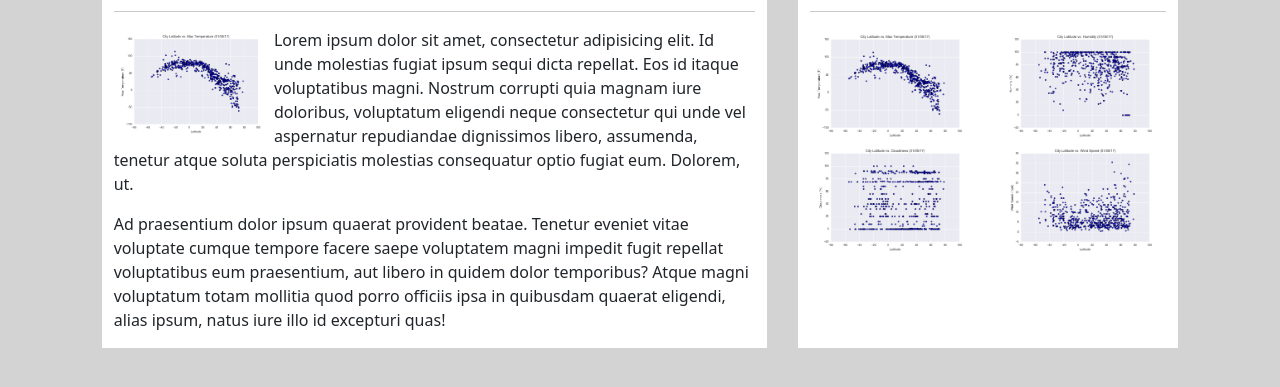
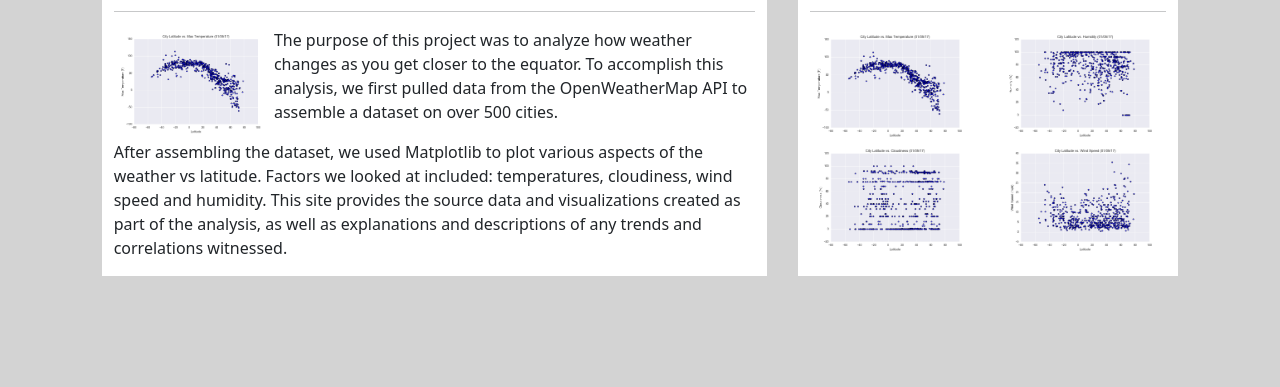
Before and after one commit to mallorykuba24/Web-Design-Challenge, a plain HTML site: page index.html in a window 1280 px wide. Shown: the part 131-518 px from the top of the page. Drawn offline with nearby package versions, Linux system fonts and the light colour scheme.

Commit message:
final sat

```diff
--- a/index.html
+++ b/index.html
@@ -50,8 +50,8 @@
                 <h1 class="text-info">Summary: Latitude vs. X</h1>
                 <hr>
                 <img src="Resources/assets/images/Fig1.png" alt="" class="w-25 float-start">
-                <p>Lorem ipsum dolor sit amet, consectetur adipisicing elit. Id unde molestias fugiat ipsum sequi dicta repellat. Eos id itaque voluptatibus magni. Nostrum corrupti quia magnam iure doloribus, voluptatum eligendi neque consectetur qui unde vel aspernatur repudiandae dignissimos libero, assumenda, tenetur atque soluta perspiciatis molestias consequatur optio fugiat eum. Dolorem, ut.</p>
-                <p>Ad praesentium dolor ipsum quaerat provident beatae. Tenetur eveniet vitae voluptate cumque tempore facere saepe voluptatem magni impedit fugit repellat voluptatibus eum praesentium, aut libero in quidem dolor temporibus? Atque magni voluptatum totam mollitia quod porro officiis ipsa in quibusdam quaerat eligendi, alias ipsum, natus iure illo id excepturi quas!</p>
+                <p>The purpose of this project was to analyze how weather changes as you get closer to the equator. To accomplish this analysis, we first pulled data from the OpenWeatherMap API to assemble a dataset on over 500 cities.</p>
+                <p>After assembling the dataset, we used Matplotlib to plot various aspects of the weather vs latitude.  Factors we looked at included: temperatures, cloudiness, wind speed and humidity. This site provides the source data and visualizations created as part of the analysis, as well as explanations and descriptions of any trends and correlations witnessed.</p>
             </div>
 
         <div class="col-md-4 bg-white ">
```
Also changed, not shown: visualization/cloud.html (+1 -1 lines), visualization/humidity.html (+1 -1 lines), visualization/temp.html (+1 -1 lines), visualization/wind.html (+1 -1 lines).
